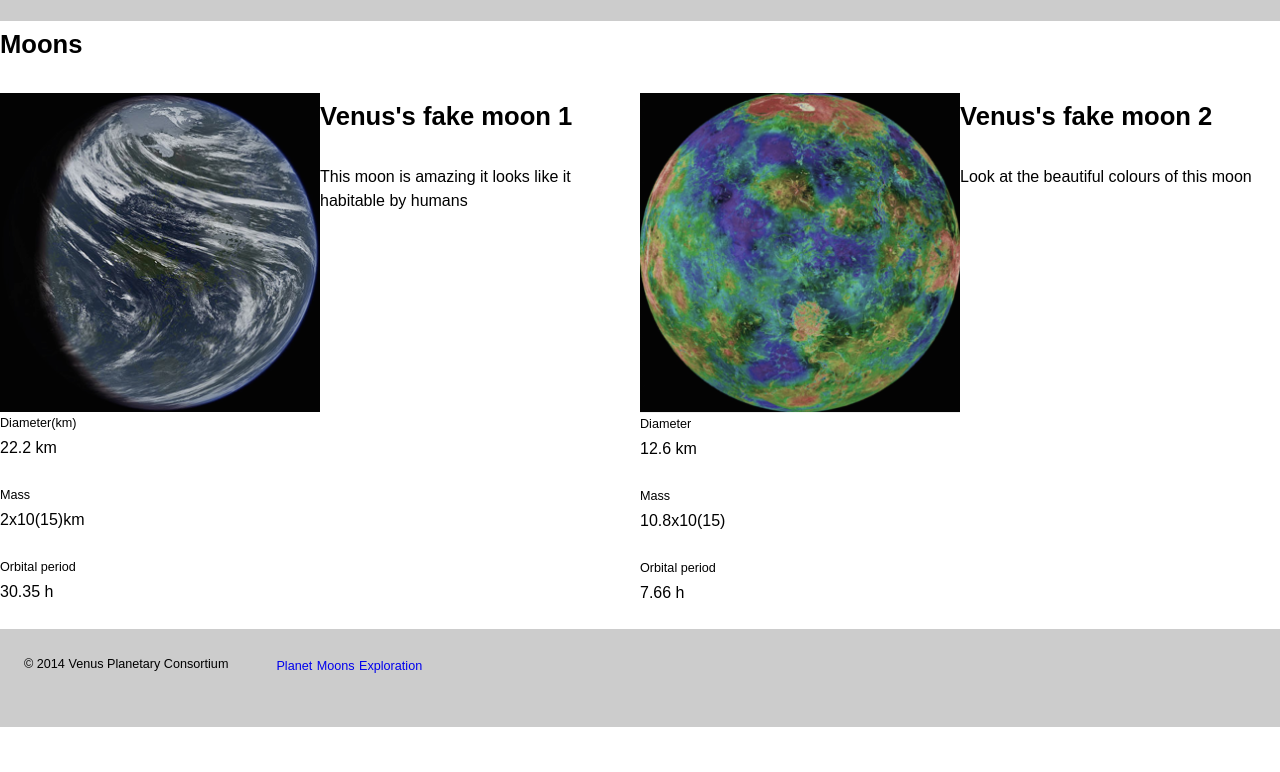
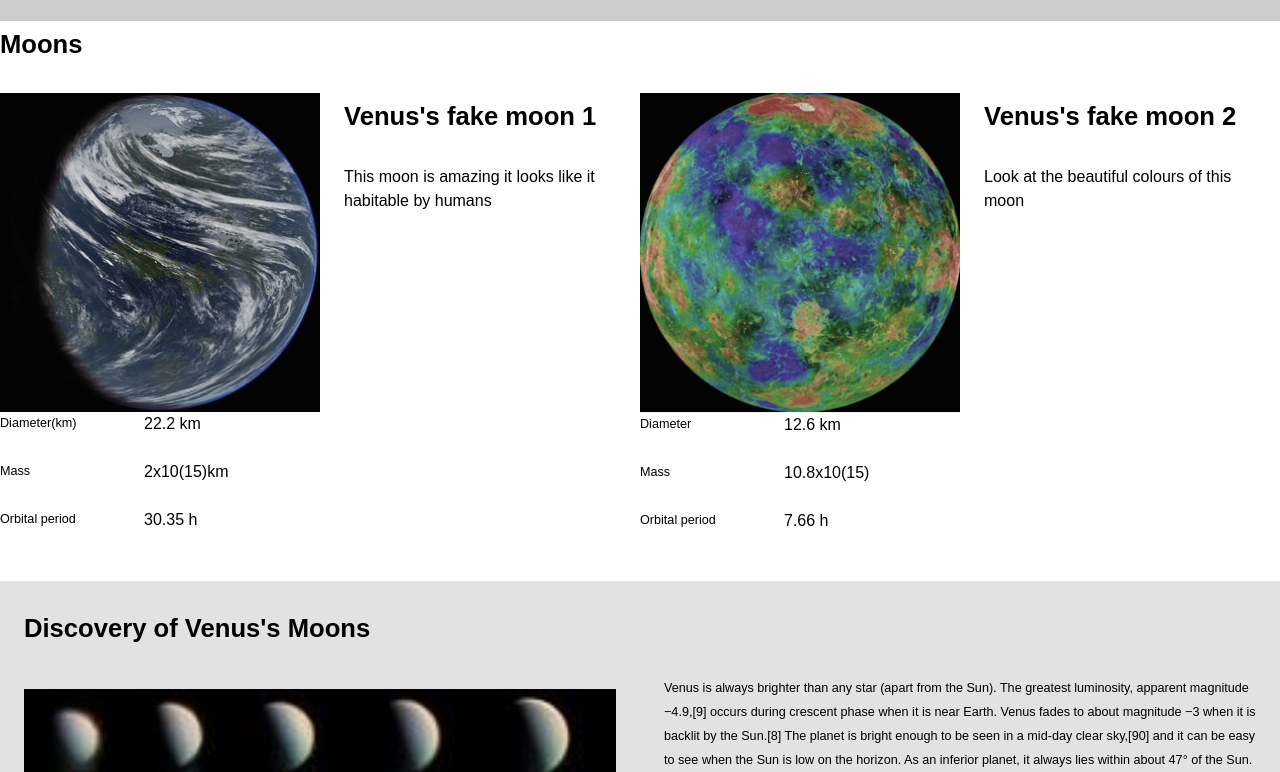
Before and after one commit to MeganGaw/dsn-1675-planet-website, a plain HTML site: page moons.html in a window 1280 px wide. Shown: the part 51-823 px from the top of the page. Before the commit the page ends 800 px from the top, so only its background shows below. Drawn offline with Linux system fonts and the light colour scheme.

Commit message:
added to media quires

```diff
--- a/css/main.css
+++ b/css/main.css
@@ -19,6 +19,25 @@ html {
 *, *:before, *:after {
   box-sizing: inherit;
 }
+
+@media only screen and ( min-width:60em) {
+    html {
+        font-size: 110%;
+    }
+}
+
+@media only screen and ( min-width:90em) {
+    html {
+        font-size: 120%;
+    }
+}
+
+@media only screen and ( min-width:120em) {
+    html {
+        font-size: 130%;
+    }
+}
+
 
 body {
   margin: 0;
@@ -75,34 +94,82 @@ dt {
 .cl3 {
     background-color: #e2e2e2;
 }
-@media only screen and ( min-width:20em) {
+
+.bottomul a {
+    display: inline;
+}
+
+
+.bottomul :last-child::after {
+        content: none;
+    }
+@media only screen and (min-width:25em) {
 
     h1 {
         text-align: center;
     }
 
+    .bottomul li::after {
+        content: " ·";
+    }
 
-@media only screen and ( min-width:30em) {
+
+
+
+
+
+}
+@media only screen and (min-width:38em) {
+
     .nav {
         text-align: center;
     }
+
     .nav li {
         display: inline-block;
+    }
 
+    .bottomul {
+        text-align: right;
+    }
+
+    .copyright {
+        text-align: left;
     }
 }
 
 
-@media only screen and ( min-width:50em) {
+@media only screen and ( min-width:60em) {
 
     .nav {
         float: left;
-
     }
 
     h1 {
         float: left;
     }
 
+    .bottomul {
+        float: right;
+    }
 
+    .copyright {
+        text-align: left;
+
+    }
+
+    dt {
+        float: left;
+        clear: left;
+        width: 9rem;
+    }
+
+    dd {
+        float: left;
+        margin: 0;
+        padding: 0;
+    }
+    dl {
+        overflow: hidden;
+    }
 }
--- a/moons.html
+++ b/moons.html
@@ -26,7 +26,7 @@
                <div class="unit unit-xs-1 unit-s-1  unit-l-1-2">
                     <img src="images/Moon1.png" alt="Fake moon 1">
                 </div>
-                <div class="unit unit-xs-1 unit-s-1  unit-l-1-2">
+                <div class="unit unit-xs-1 unit-s-1  unit-l-1-2 gutter">
                     <h2>Venus's fake moon 1</h2>
                     <p> This moon is amazing it looks like it habitable by humans</p>
                 </div>
@@ -47,7 +47,7 @@
                 <div class="unit unit-xs-1 unit-s-1 unit-l-1-2">
                     <img src="images/Moon2.png" alt="Fake moon 1">
                 </div>
-                <div class="unit unit-xs-1 unit-s-1  unit-l-1-2">
+                <div class="unit unit-xs-1 unit-s-1  unit-l-1-2 gutter">
                     <h2>Venus's fake moon 2</h2>
                     <p> Look at the beautiful colours of this moon</p>
                 </div>
@@ -66,15 +66,24 @@
     </div>
 </div>
 
-<footer>
+        <div class="grid unit-xs-1 unit-s-1 colour2">
+              <h2 class="push-none island gutter unit unit-xs-1 unit-s-1 unit-m-1 unit-l-1-2">Discovery of Venus's Moons</h2>
+                <div class="grid">
+                <div class=" island-1-2 unit unit-xs-1 unit-s-1 unit-m-1 unit-l-1-2 gutter">
+                    <img src="images/last%20moon.jpg" alt="">
+                </div>
+                 <p class="micro gutter unit unit-xs-1 unit-s-1 unit-m-1 unit-l-1-2" > Venus is always brighter than any star (apart from the Sun). The greatest luminosity, apparent magnitude −4.9,[9] occurs during crescent phase when it is near Earth. Venus fades to about magnitude −3 when it is backlit by the Sun.[8] The planet is bright enough to be seen in a mid-day clear sky,[90] and it can be easy to see when the Sun is low on the horizon. As an inferior planet, it always lies within about 47° of the Sun.[10] Venus "overtakes" Earth every 584 days as it orbits the Sun.[2] As it does so, it changes from the "Evening Star", visible after sunset, to the "Morning Star", visible before sunrise. Although Mercury, the other inferior planet, reaches a maximum elongation of only 28° and is often difficult to discern in twilight, Venus is hard to miss when it is at its brightest. Its greater maximum elongation means it is visible in dark skies long after sunset. As the brightest point-like object in the sky, Venus is a commonly misreported "unidentified flying object". U.S. President Jimmy Carter reported having seen a UFO in 1969, which later analysis suggested was probably Venus. Countless other people have mistaken Venus for something more exotic.[91]</p>
+          </div>
+        </div>
+<footer class="colour2">
     <div class="color grid pad-t">
-        <div class="unit">
-        <p class=" micro  gutter push-none">© 2014 Venus Planetary Consortium</p>
+        <div class="unit unit-s-1 unit-m-1-2 unit-l-1-2">
+        <p class=" micro gutter push-none copyright">© 2014 Venus Planetary Consortium</p>
         </div>
-<nav class="gutter  unit unit-s-1 unit-m-1 unit-l-1-3">
-    <ul class="nav">
-        <li class="micro "><a href="index.html">Planet</a></li>
-        <li class="micro "><a href="moons.html">Moons</a></li>
+<nav class="gutter unit unit-s-1 unit-m-1-2 unit-l-1-2">
+    <ul class="nav bottomul">
+        <li class="micro"><a href="index.html">Planet</a></li>
+        <li class="micro"><a href="moons.html">Moons</a></li>
         <li class="micro pad-b"><a href="exploration.html">Exploration</a></li>
     </ul>
 </nav>
```
Also changed, not shown: exploration.html (+7 -7 lines), index.html (+8 -8 lines), images/last moon.jpg (added).
